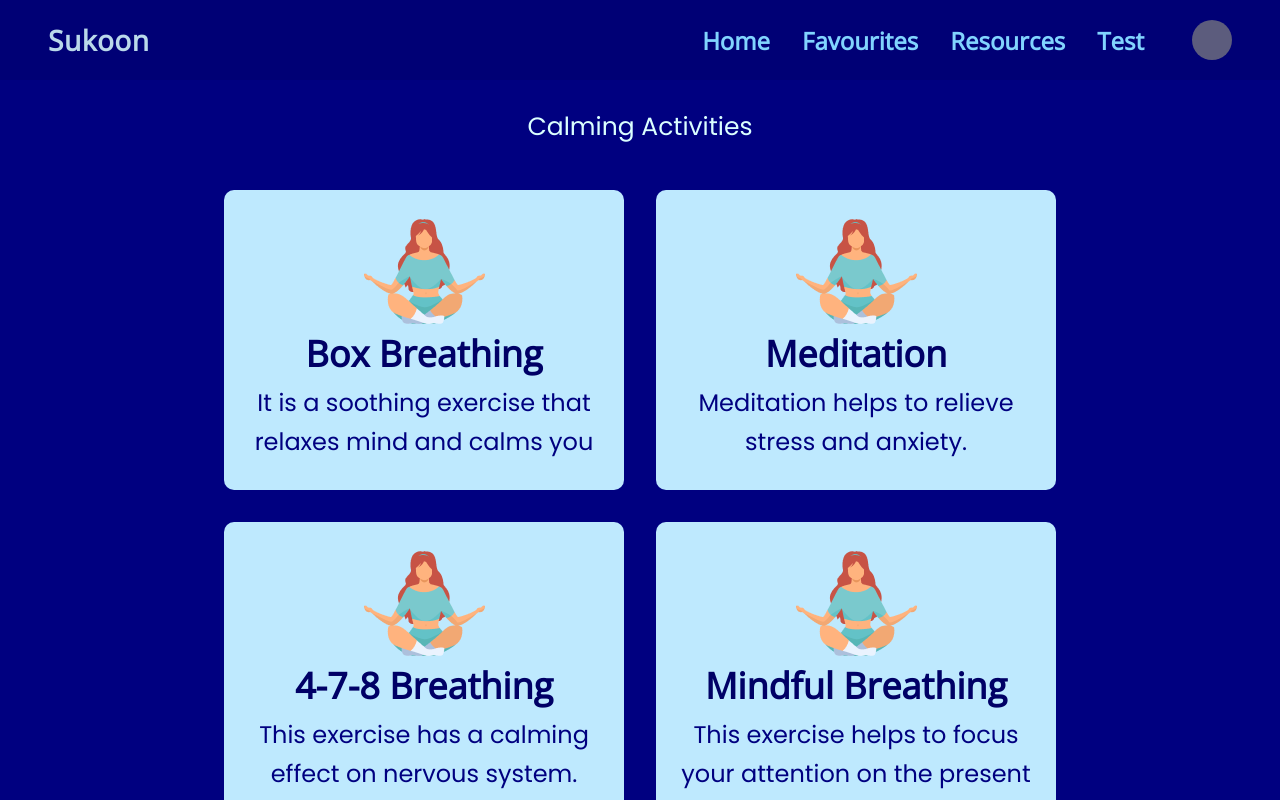
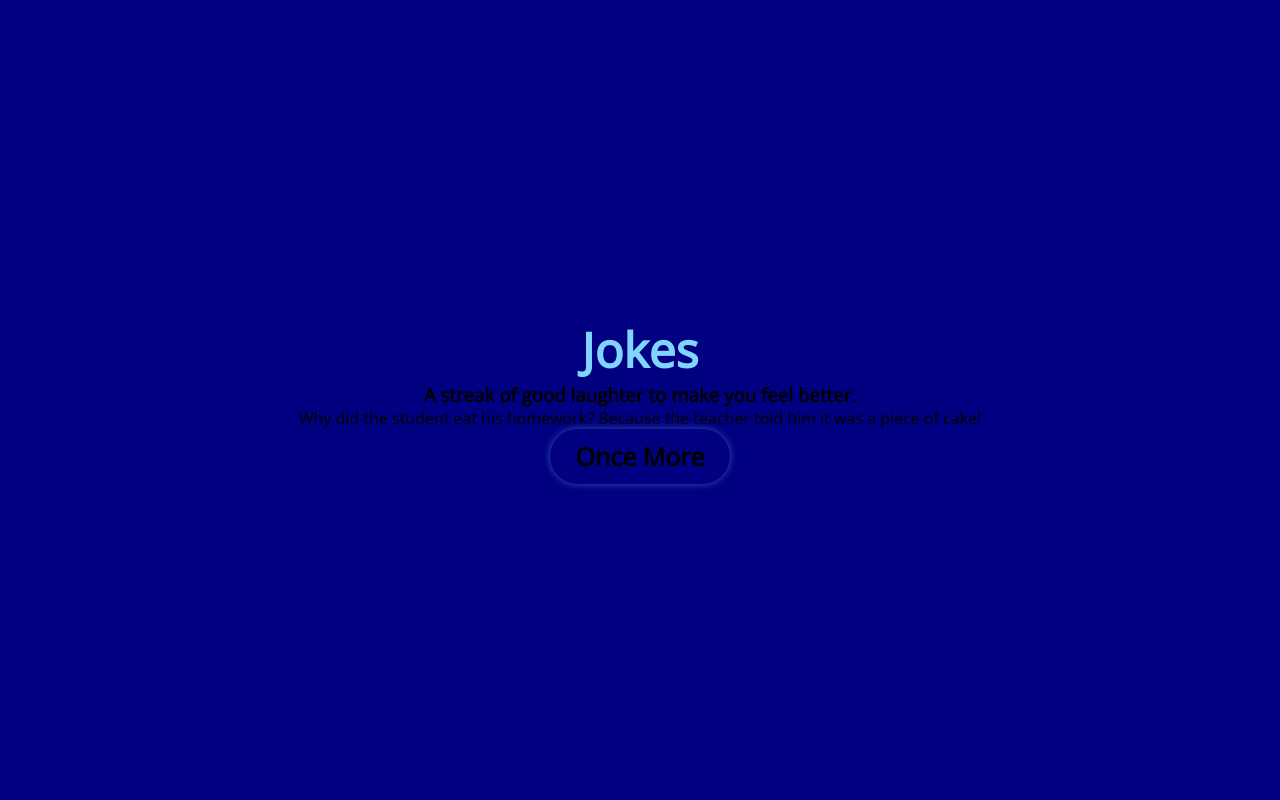
Before and after one commit to niloysikdar/Sukoon, a React (Create React App) app: page /activities/jokes in a window 1280 px wide. Shown: the top 800 px of the page. Built offline with nearby package versions, Linux system fonts and the light colour scheme; no server answers.

Commit message:
Added and navigated Jokes

```diff
--- a/src/App.jsx
+++ b/src/App.jsx
@@ -7,6 +7,7 @@ import Anxiety from "./components/Resources/Anxiety/Anxiety";
 import Ptsd from "./components/Resources/Ptsd/Ptsd";
 import Tellmore from "./components/Tellmore/Tellmore";
 import Activities from "./components/Activities/Activities";
+import Jokes from "./components/Jokes/Jokes";
 
 const App = () => {
   return (
@@ -20,8 +21,11 @@ const App = () => {
       <Route path="/tellmore">
         <Tellmore />
       </Route>
-      <Route path="/activities">
+      <Route path="/activities" exact>
         <Activities />
+      </Route>
+      <Route path="/activities/jokes">
+        <Jokes />
       </Route>
       <Route path="/resources" exact>
         <Resources />
--- a/src/components/Activities/Activities.jsx
+++ b/src/components/Activities/Activities.jsx
@@ -1,3 +1,4 @@
+import { Link } from "react-router-dom";
 import { Activitylist } from "./Activitylist";
 import classes from "./Activities.module.css";
 import HeaderDesktop from "../Header/HeaderDesktop";
@@ -14,11 +15,17 @@ const Activities = () => {
               <div className={classes.container}>
                 {item.activities.map((ac) => {
                   return (
-                    <div className={classes.box} key={ac.title}>
-                      <img src={ac.image} alt="" />
-                      <h3>{ac.title}</h3>
-                      <p>{ac.description}</p>
-                    </div>
+                    <Link
+                      to={ac.link}
+                      style={{ textDecoration: "none" }}
+                      key={ac.title}
+                    >
+                      <div className={classes.box}>
+                        <img src={ac.image} alt="" />
+                        <h3>{ac.title}</h3>
+                        <p>{ac.description}</p>
+                      </div>
+                    </Link>
                   );
                 })}
               </div>
--- a/src/components/Activities/Activitylist.js
+++ b/src/components/Activities/Activitylist.js
@@ -7,22 +7,26 @@ export const Activitylist = [
         title: "Box Breathing",
         description:
           "It is a soothing exercise that relaxes mind and calms you",
+        link: "/activities",
       },
       {
         image: require("../../assets/details/breathing.png").default,
         title: "Meditation",
         description: "Meditation helps to relieve stress and anxiety.",
+        link: "/activities",
       },
       {
         image: require("../../assets/details/breathing.png").default,
         title: "4-7-8 Breathing",
         description: "This exercise has a calming effect on nervous system.",
+        link: "/activities",
       },
       {
         image: require("../../assets/details/breathing.png").default,
         title: "Mindful Breathing",
         description:
           "This exercise helps to focus your attention on the present",
+        link: "/activities",
       },
     ],
   },
@@ -33,11 +37,13 @@ export const Activitylist = [
         image: require("../../assets/details/breathing.png").default,
         title: "Calming music",
         description: "It is a soothing background music to instill calmness",
+        link: "/activities",
       },
       {
         image: require("../../assets/details/breathing.png").default,
         title: "Music for sleep",
         description: "Listen to this peaceful music to get a sound sleep.",
+        link: "/activities",
       },
     ],
   },
@@ -48,11 +54,13 @@ export const Activitylist = [
         image: require("../../assets/details/breathing.png").default,
         title: "Jokes",
         description: "A streak of good laughter is surely the best medicine",
+        link: "/activities/jokes",
       },
       {
         image: require("../../assets/details/breathing.png").default,
         title: "Fun fest",
         description: "An amazing activity to help lighten up your mood",
+        link: "/activities",
       },
     ],
   },
--- /dev/null
+++ b/src/components/Jokes/Jokes.jsx
@@ -0,0 +1,17 @@
+const Jokes = () => {
+  return (
+    <div className="main">
+      <h2>Jokes</h2>
+      <h3>A streak of good laughter to make you feel better.</h3>
+      <p>
+        Why did the student eat his homework? Because the teacher told him it
+        was a piece of cake!
+      </p>
+      <div className="button">
+        <h4>Once More</h4>
+      </div>
+    </div>
+  );
+};
+
+export default Jokes;
```
